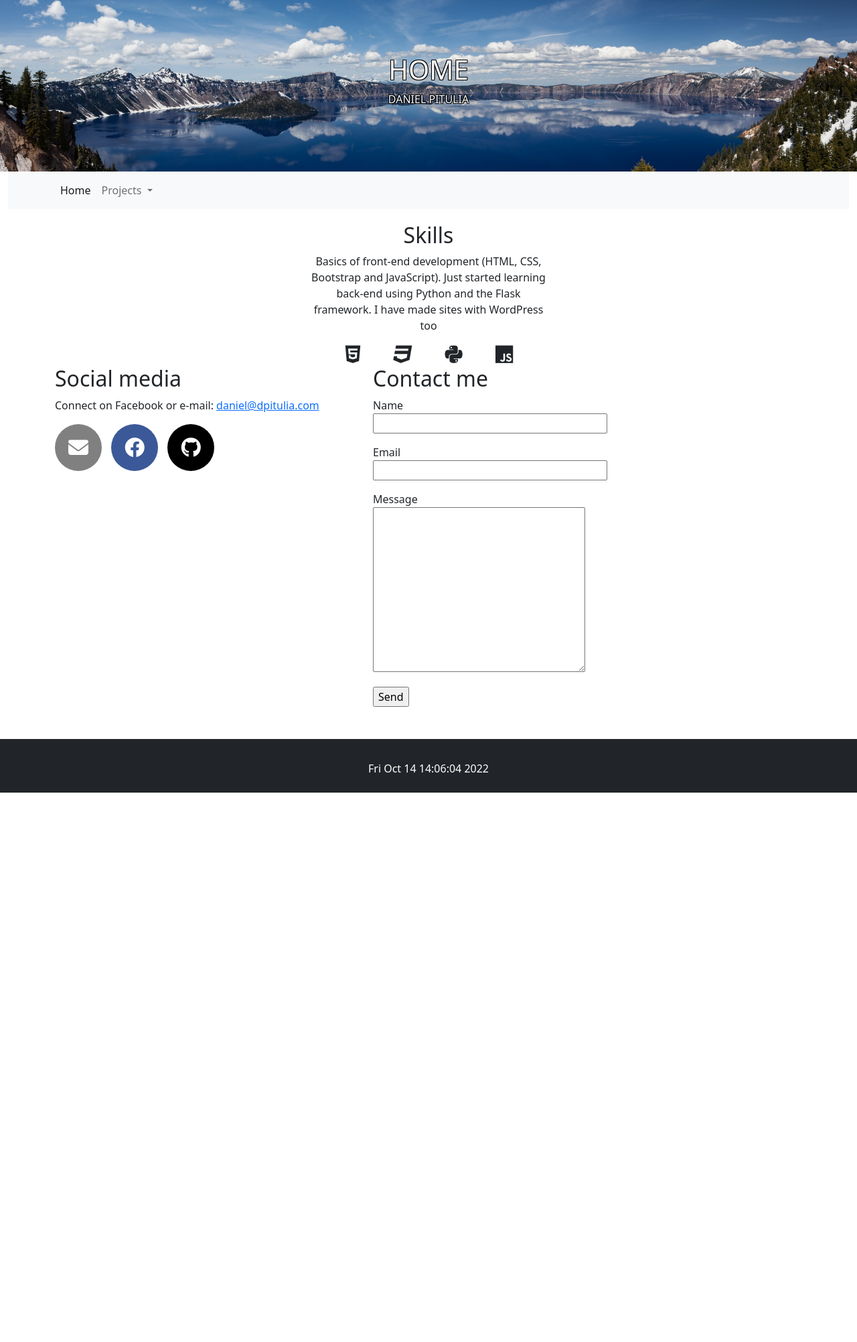
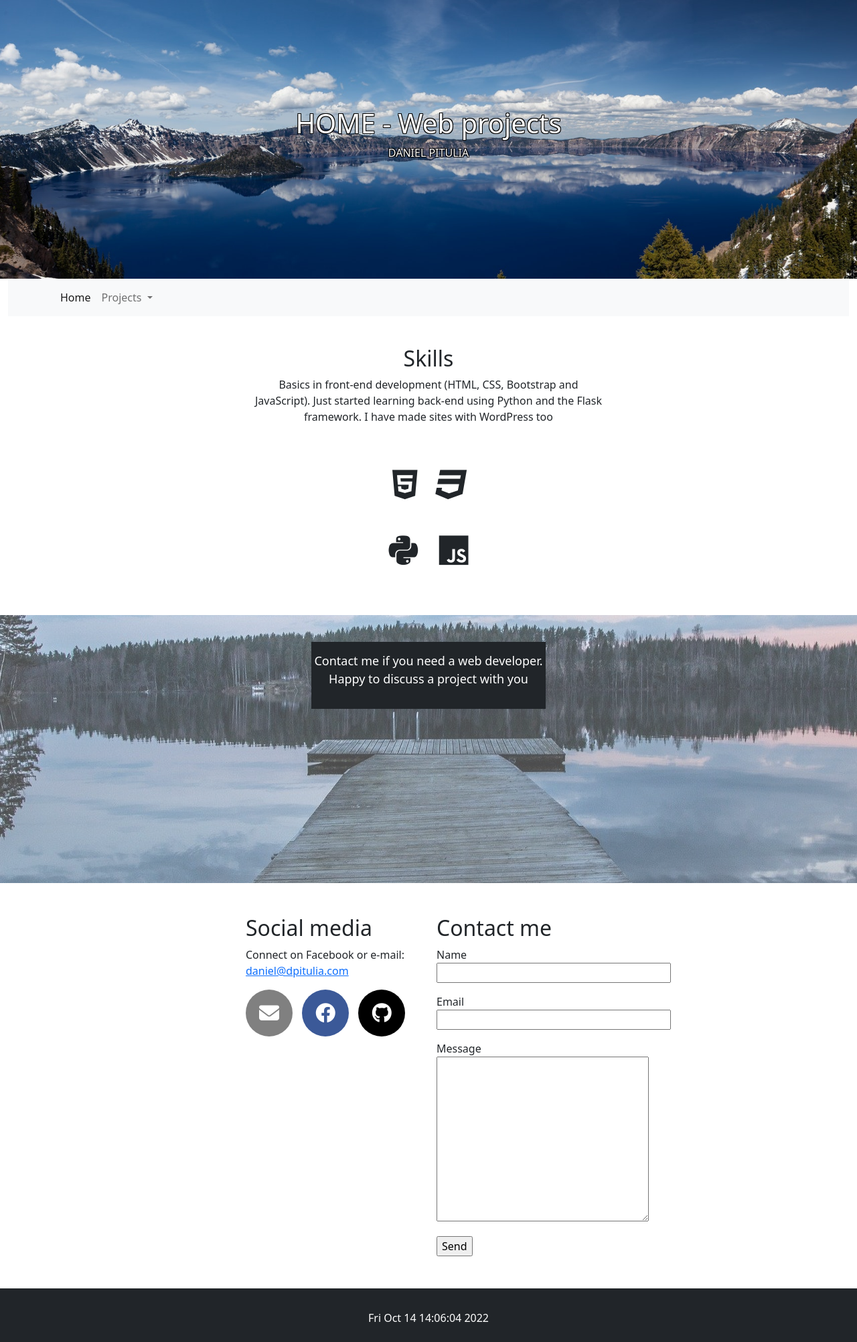
Before and after one commit to danielpitulia/Flask_portfolio_website, a Flask app: page / in a window 1280 px wide. Shown: the whole page at 67% size. Before the commit the page ends 1183 px from the top, so only its background shows below. Run offline with Flask 2, Linux system fonts and the light colour scheme; some libraries are stand-ins or nearby versions; some web fonts are replaced.

Commit message:
I made major changes to the design and added content to the front page, e.g. icons and a background image with a dock and lake from pixabay

```diff
--- a/app/routes.py
+++ b/app/routes.py
@@ -12,6 +12,7 @@ date = datetime.datetime.now().strftime("%c")
 @app.route('/index', methods=['GET', 'POST'])
 @app.route('/', methods=['GET', 'POST'])
 def index():
+    topBanner = "HOME"
     date = datetime.datetime.now().strftime("%c")
     form = EmailForm()
     if form.validate_on_submit():
@@ -20,9 +21,9 @@ def index():
         msg.body = form.message.data
         mail.send(msg)
         sent_message = "Your message has been sent."
-        return render_template('index.html', title='HOME', date=date, css="styles_index", form=form, sent_message=sent_message)
+        return render_template('index.html', title='HOME - WEBSITE PORTFOLIO', date=date, css="styles_index", form=form, sent_message=sent_message, topBanner = topBanner)
     else:
-        return render_template('index.html', title='HOME', date=date, form=form, css="styles_index")
+        return render_template('index.html', title='HOME - Web projects', date=date, form=form, css="styles_index", topBanner = topBanner)
 
 
 @app.route('/publictransport', methods=['GET', 'POST'])
--- a/app/static/css/styles.css
+++ b/app/static/css/styles.css
@@ -48,10 +48,14 @@ li {
       -moz-background-size: cover;
       -o-background-size: cover;
       height: 100%;
-      padding: 5rem !important;
+      padding: 5rem;
       text-shadow:
            -1px -1px 0 #000,
            1px -1px 0 #000,
            -1px 1px 0 #000,
            1px 1px 0 #000;
  }
+
+ .home-banner{
+      padding: 10rem !important;
+}
--- a/app/static/css/styles_index.css
+++ b/app/static/css/styles_index.css
@@ -1,17 +1,42 @@
-.error {
-     color: red;
-}
+/* Styles for index page */
 
 .intro{
      text-align: center;
 }
 
-
 i.fa-brands {
-     font-size:30px;
+     font-size:50px;
      width: 20%;
      display: flex-inline !important;
      margin: 0 auto !important;
+}
+
+/* Section containing dock-banner and dock-text */
+#dock-section{
+     height:400px;
+
+}
+
+#dock-background{
+     background-image: url("../img/pixabay_dock_crop.jpg");
+     background-position: center;
+     height: 400px;
+     opacity: 0.7;
+}
+
+#dock-text{
+     width: 350px;
+     height: 100px;
+     display: flex;
+     align-items: center;
+     margin: 0 auto;
+     position: relative;
+     bottom: 360px;
+}
+
+#dock-text p{
+     font-size:18px;
+     text-align: center;
 }
 
 /* Style social media icons */
@@ -52,3 +77,7 @@ div.social .fa, div.social .fa-brands{
       color: white;
       background: #808080;
  }
+
+ .error {
+      color: red;
+ }
--- a/app/templates/base.html
+++ b/app/templates/base.html
@@ -31,7 +31,11 @@
 
 <body>
      <header>
-          <div id="topBanner" class="bg-dark text-white text-center ">
+          {% if topBanner %}
+          <div id="topBanner" class="bg-dark text-white text-center home-banner">
+          {% else %}
+          <div id="topBanner" class="bg-dark text-white text-center">
+          {% endif %}
                <h1>{{ title }}</h1>
                <p>DANIEL PITULIA</p>
           </div>
--- a/app/templates/index.html
+++ b/app/templates/index.html
@@ -3,25 +3,35 @@
 {% block content %}
 <div class="wrapper">
 	<div class="container-sm">
-		<div class="row justify-content-center intro">
-			<div class="col-4">
-			<article >
+		<div class="row justify-content-center intro p-4">
+			<div class="col-6">
+				<article>
 					<h2>Skills</h2>
-				<p>Basics of front-end development (HTML, CSS, Bootstrap and JavaScript). Just started learning back-end using Python and the Flask framework. I have made sites with WordPress too </p>
+					<p>Basics in front-end development (HTML, CSS, Bootstrap and JavaScript). Just started learning back-end using Python and the Flask framework. I have made sites with WordPress too </p>
 				</article>
 			</div>
 		</div>
 		<div class="row justify-content-center intro">
-				<div class="col-md-4 justify-content-center">
+			<div class="col-md-4 justify-content-center p-4">
 				<i class="fa-brands fa-html5" aria-hidden="true"></i>
 				<i class="fa-brands fa-css3" aria-hidden="true"></i>
+			</div>
+		</div>
+		<div class="row justify-content-center intro pt-4 pb-5">
+			<div class="col-md-4 justify-content-center">
 				<i class="fa-brands fa-python"></i>
 				<i class="fa-brands fa-js"></i>
 			</div>
+		</div>
+	</div>
+	<section id="dock-section" class="my-4">
+		<div id="dock-background"></div>
+		<div id="dock-text" class="text-white bg-dark"><p>Contact me if you need a web developer. Happy to discuss a project with you</p></div>
+	</section>
 
-	</div>
-		<div class="row">
-			<div class="col-md-5 social">
+	<div class="container-sm mt-5">
+		<div class="row justify-content-center">
+			<div class="col-md-3 social">
 				<h2>Social media</h2>
 				<p>Connect on Facebook or e-mail: <adress><a href="mailto: daniel@dpitulia.com">daniel@dpitulia.com</a></adress>
 				</p>
@@ -30,7 +40,7 @@
 				<adress><a href="https://www.github.com/danielpitulia/" class="fa-brands fa-github"></a></adress>
 
 			</div>
-			<div class="col-md-4">
+			<div class="col-md-3">
 				<h2>Contact me</h2>
 				<form action="" method="post" novalidate>
 					{{ form.csrf_token() }}
```
Also changed, not shown: app/static/img/pixabay_dock.jpg (added), app/static/img/pixabay_dock_crop.jpg (added). Lines whose indentation alone changed are shown as unchanged.
